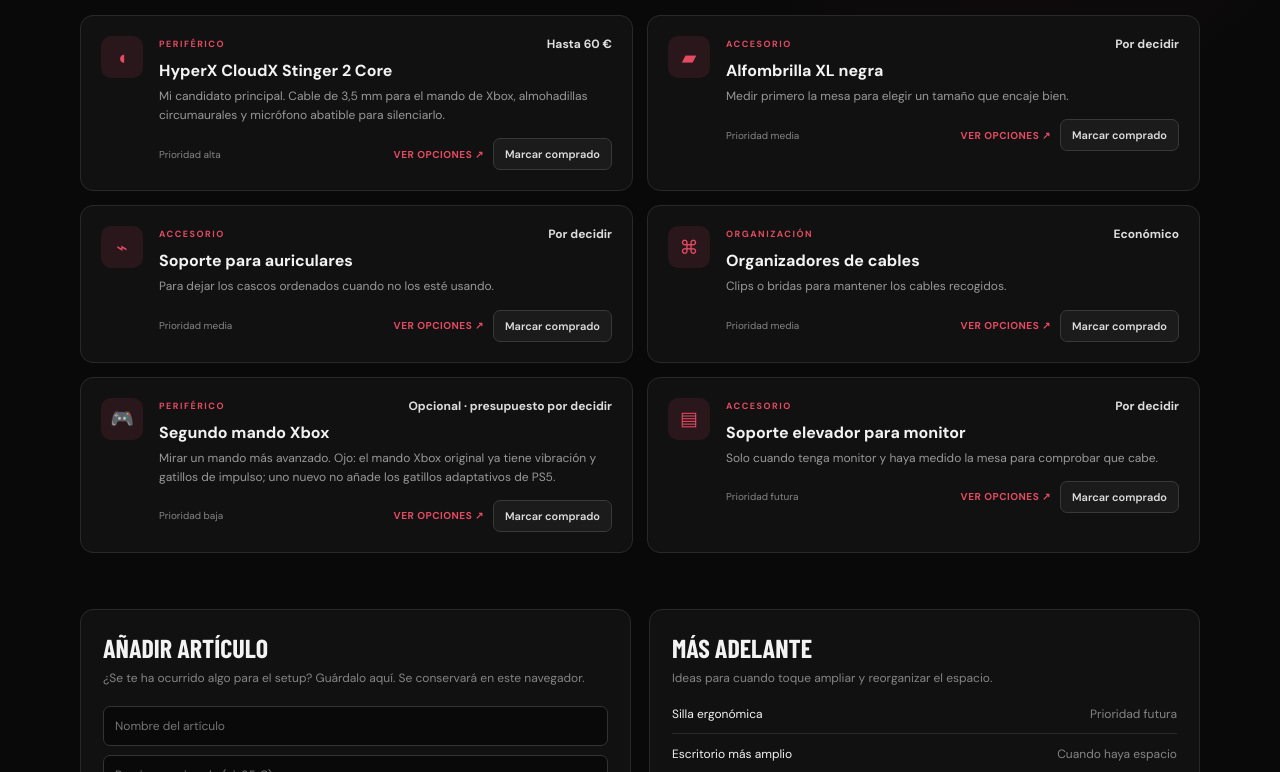
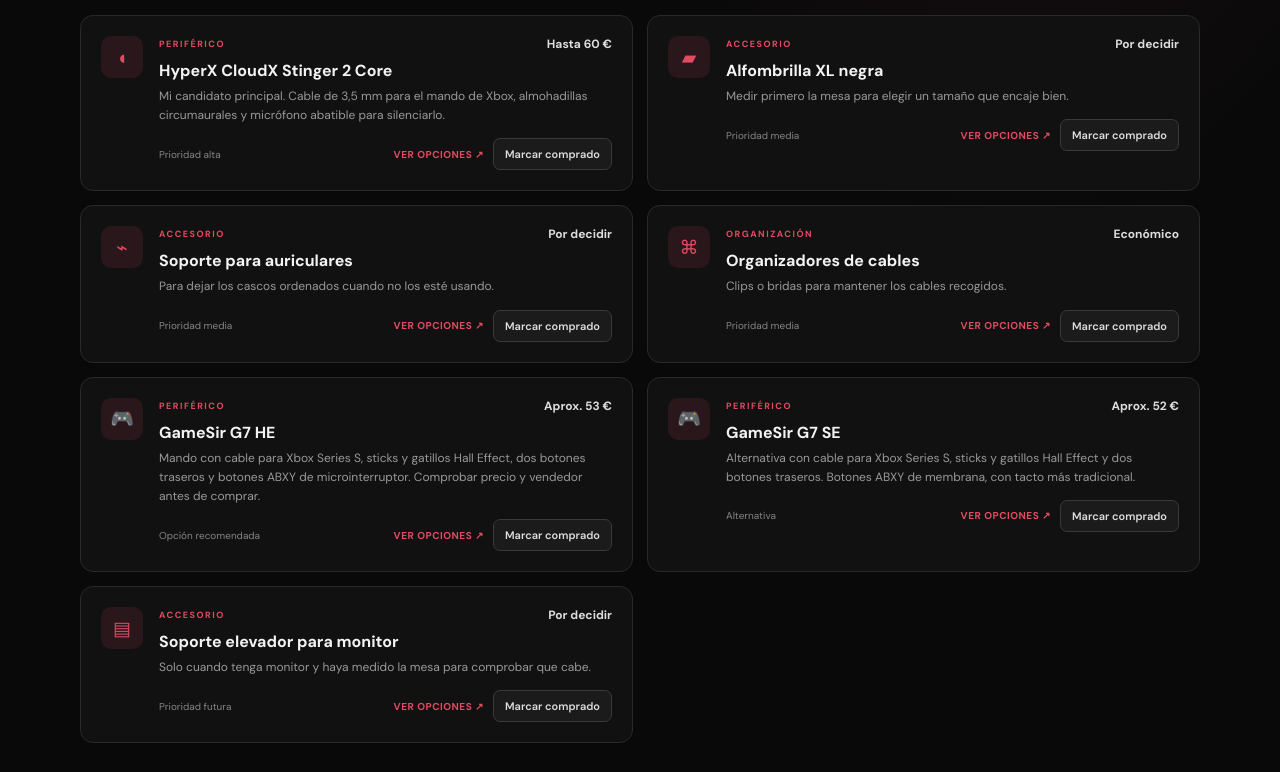
Before and after one commit to Gabriel10MP/SetUp, a plain HTML site: page index.html in a window 1280 px wide. Shown: the part 759-1531 px from the top of the page. Drawn offline with nearby package versions, Linux system fonts and the light colour scheme; a web font is replaced by a local one.

Commit message:
Sustituye mando Xbox oficial por alternativas GameSir

```diff
--- a/index.html
+++ b/index.html
@@ -43,7 +43,8 @@ const starter=[
 {id:'mat',name:'Alfombrilla XL negra',price:'Por decidir',category:'ACCESORIO',note:'Medir primero la mesa para elegir un tamaño que encaje bien.',priority:'Prioridad media',icon:'▰',url:'https://www.amazon.es/s?k=alfombrilla+gaming+XL+negra'},
 {id:'stand',name:'Soporte para auriculares',price:'Por decidir',category:'ACCESORIO',note:'Para dejar los cascos ordenados cuando no los esté usando.',priority:'Prioridad media',icon:'⌁',url:'https://www.amazon.es/s?k=soporte+auriculares+gaming+negro'},
 {id:'cables',name:'Organizadores de cables',price:'Económico',category:'ORGANIZACIÓN',note:'Clips o bridas para mantener los cables recogidos.',priority:'Prioridad media',icon:'⌘',url:'https://www.amazon.es/s?k=clips+organizadores+de+cables+escritorio'} ,
-{id:'controller',name:'Segundo mando Xbox',price:'Opcional · presupuesto por decidir',category:'PERIFÉRICO',note:'Mirar un mando más avanzado. Ojo: el mando Xbox original ya tiene vibración y gatillos de impulso; uno nuevo no añade los gatillos adaptativos de PS5.',priority:'Prioridad baja',icon:'🎮',url:'https://www.microsoft.com/es-es/d/mandos-inal%C3%A1mbricos-xbox-series-x-s/8XN59CRBSQGZ'},
+{id:'controller-he',name:'GameSir G7 HE',price:'Aprox. 53 €',category:'PERIFÉRICO',note:'Mando con cable para Xbox Series S, sticks y gatillos Hall Effect, dos botones traseros y botones ABXY de microinterruptor. Comprobar precio y vendedor antes de comprar.',priority:'Opción recomendada',icon:'🎮',url:'https://gamesir.com/products/gamesir-g7-he'},
+{id:'controller-se',name:'GameSir G7 SE',price:'Aprox. 52 €',category:'PERIFÉRICO',note:'Alternativa con cable para Xbox Series S, sticks y gatillos Hall Effect y dos botones traseros. Botones ABXY de membrana, con tacto más tradicional.',priority:'Alternativa',icon:'🎮',url:'https://gamesir.com/products/gamesir-g7-se'},
 {id:'monitor-stand',name:'Soporte elevador para monitor',price:'Por decidir',category:'ACCESORIO',note:'Solo cuando tenga monitor y haya medido la mesa para comprobar que cabe.',priority:'Prioridad futura',icon:'▤',url:'https://www.ikea.com/es/es/search/?q=soporte%20monitor'}
 ];
 let custom=JSON.parse(localStorage.getItem('setup-custom')||'[]');
```
